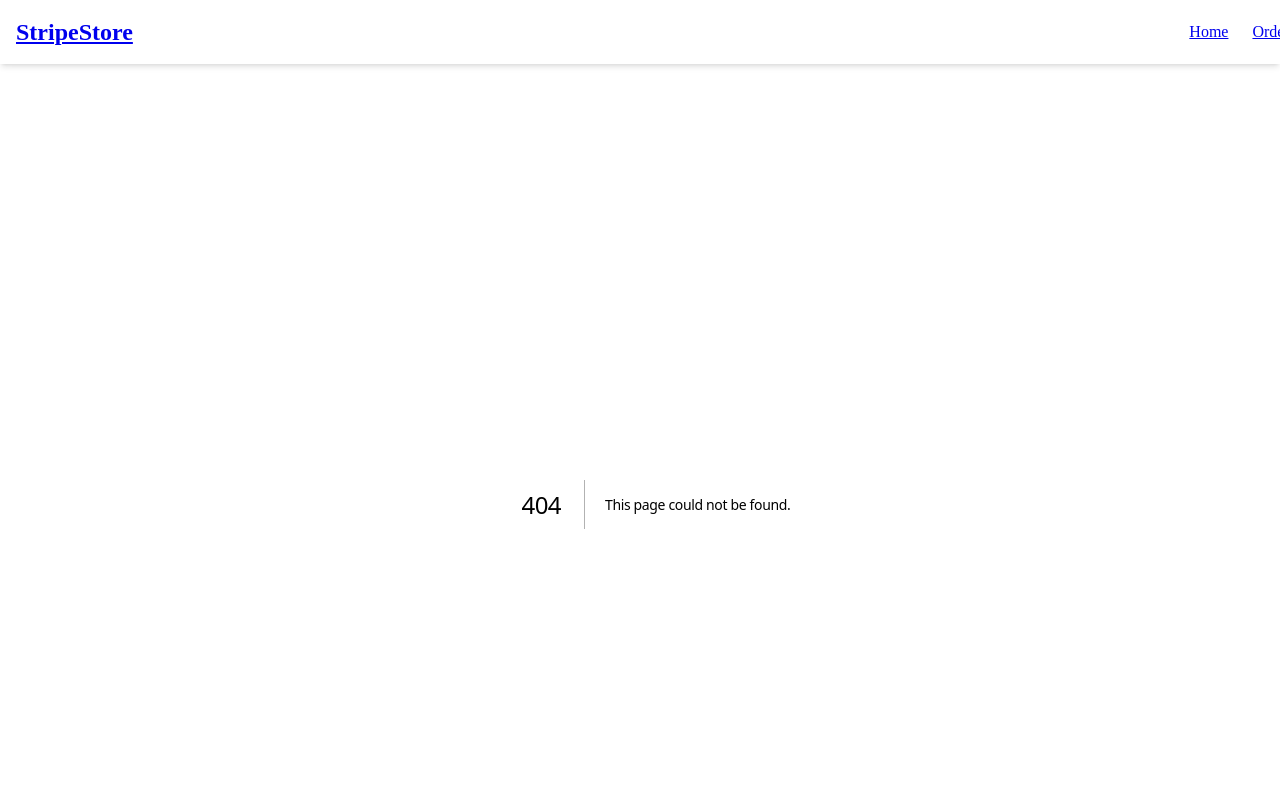
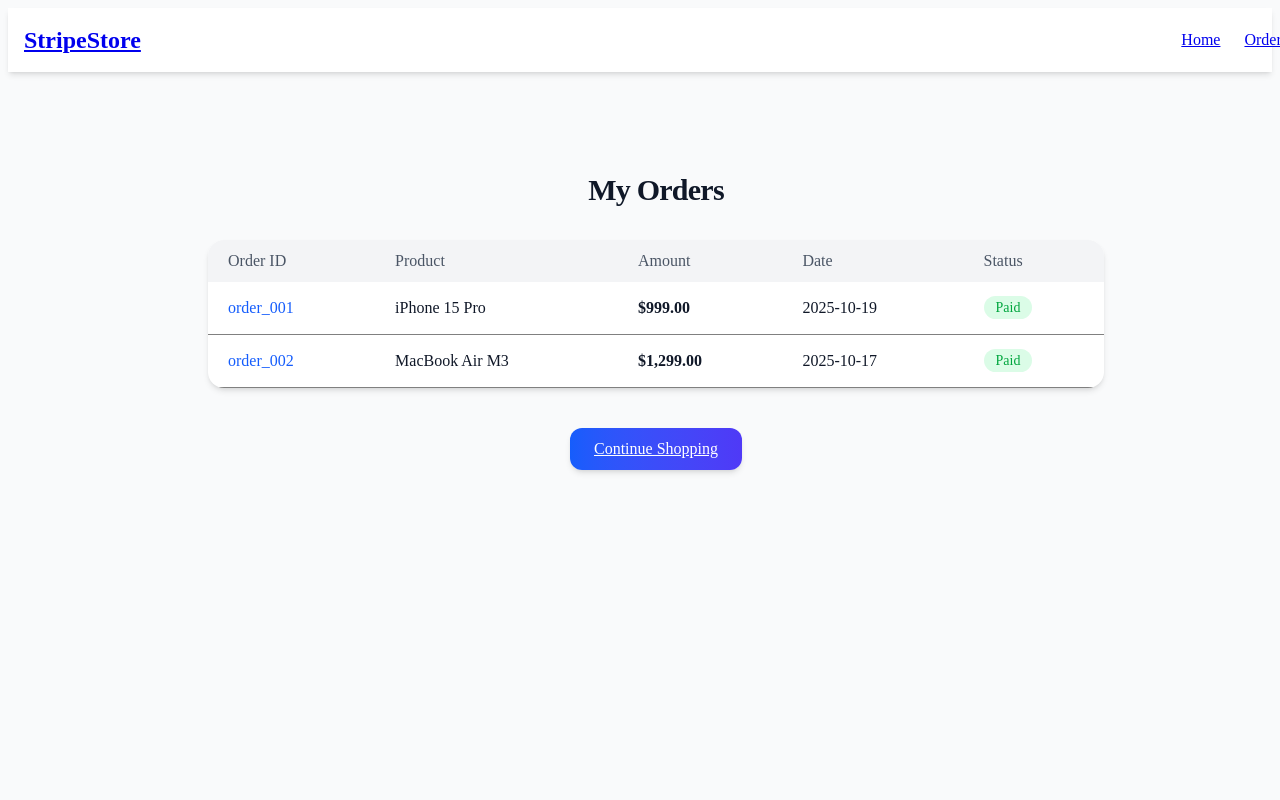
Before and after one commit to Clinton1029/stripe-payment-app, a Next.js app: page /dashboard/orders in a window 1280 px wide. Before the commit this address had no page. Shown: the top 800 px of the page. Built offline with nearby package versions, Linux system fonts and the light colour scheme.

Commit message:
added the orders page

```diff
--- /dev/null
+++ b/app/dashboard/orders/page.tsx
@@ -0,0 +1,73 @@
+// app/orders/page.tsx
+
+"use client";
+import Link from "next/link";
+
+export default function OrdersPage() {
+  // For now, we'll use placeholder data until we connect to Prisma.
+  const dummyOrders = [
+    {
+      id: "order_001",
+      product: "iPhone 15 Pro",
+      amount: "$999.00",
+      date: "2025-10-19",
+      status: "Paid",
+    },
+    {
+      id: "order_002",
+      product: "MacBook Air M3",
+      amount: "$1,299.00",
+      date: "2025-10-17",
+      status: "Paid",
+    },
+  ];
+
+  return (
+    <div className="min-h-screen bg-gray-50 py-10 px-6">
+      <h1 className="text-3xl font-bold text-gray-900 mb-8 text-center">
+        My Orders
+      </h1>
+
+      <div className="max-w-4xl mx-auto bg-white rounded-2xl shadow-md overflow-hidden">
+        <table className="w-full text-left border-collapse">
+          <thead className="bg-gray-100">
+            <tr>
+              <th className="py-3 px-5 text-gray-600 font-medium">Order ID</th>
+              <th className="py-3 px-5 text-gray-600 font-medium">Product</th>
+              <th className="py-3 px-5 text-gray-600 font-medium">Amount</th>
+              <th className="py-3 px-5 text-gray-600 font-medium">Date</th>
+              <th className="py-3 px-5 text-gray-600 font-medium">Status</th>
+            </tr>
+          </thead>
+          <tbody>
+            {dummyOrders.map((order) => (
+              <tr
+                key={order.id}
+                className="border-b hover:bg-gray-50 transition"
+              >
+                <td className="py-4 px-5 text-blue-600 font-medium">{order.id}</td>
+                <td className="py-4 px-5">{order.product}</td>
+                <td className="py-4 px-5 font-semibold">{order.amount}</td>
+                <td className="py-4 px-5">{order.date}</td>
+                <td className="py-4 px-5">
+                  <span className="px-3 py-1 text-sm rounded-full bg-green-100 text-green-600">
+                    {order.status}
+                  </span>
+                </td>
+              </tr>
+            ))}
+          </tbody>
+        </table>
+      </div>
+
+      <div className="mt-10 text-center">
+        <Link
+          href="/"
+          className="inline-block bg-gradient-to-r from-blue-600 to-indigo-600 text-white px-6 py-3 rounded-xl font-medium hover:from-blue-700 hover:to-indigo-700 shadow-md"
+        >
+          Continue Shopping
+        </Link>
+      </div>
+    </div>
+  );
+}
```
